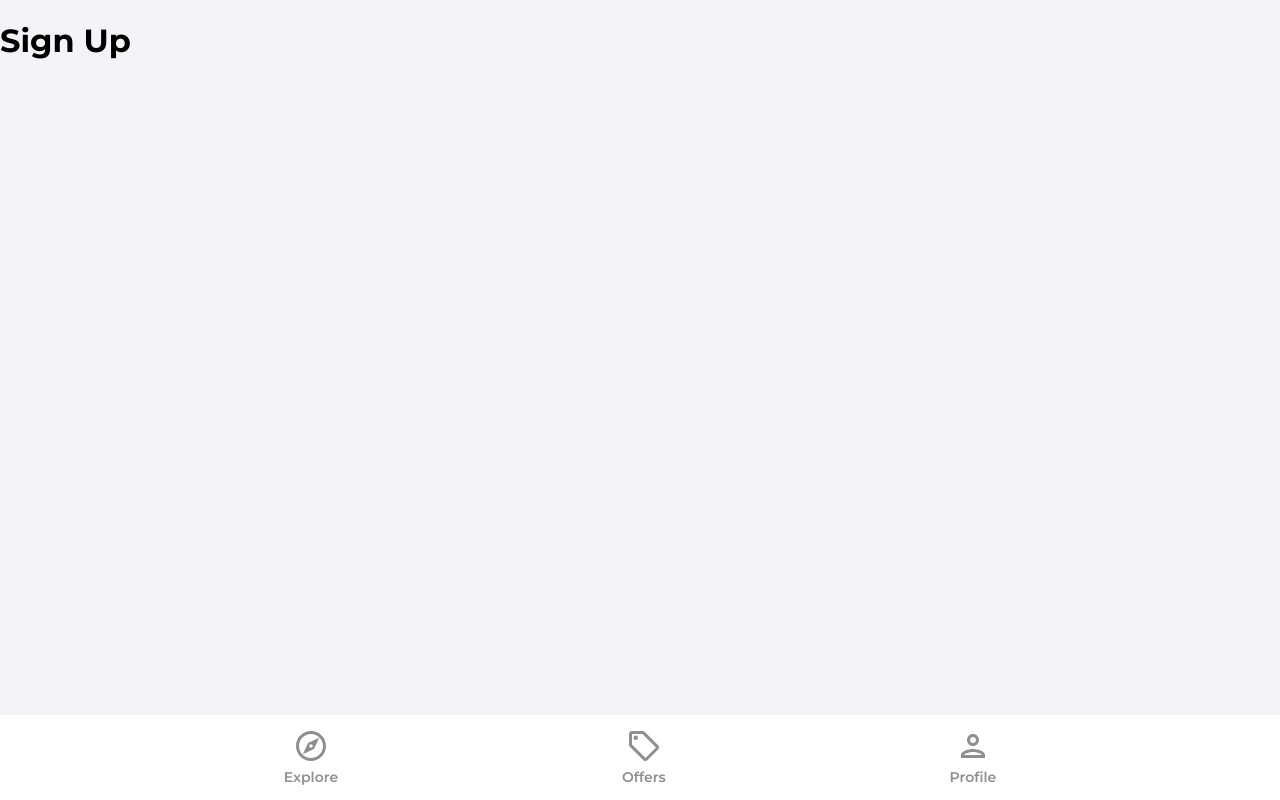
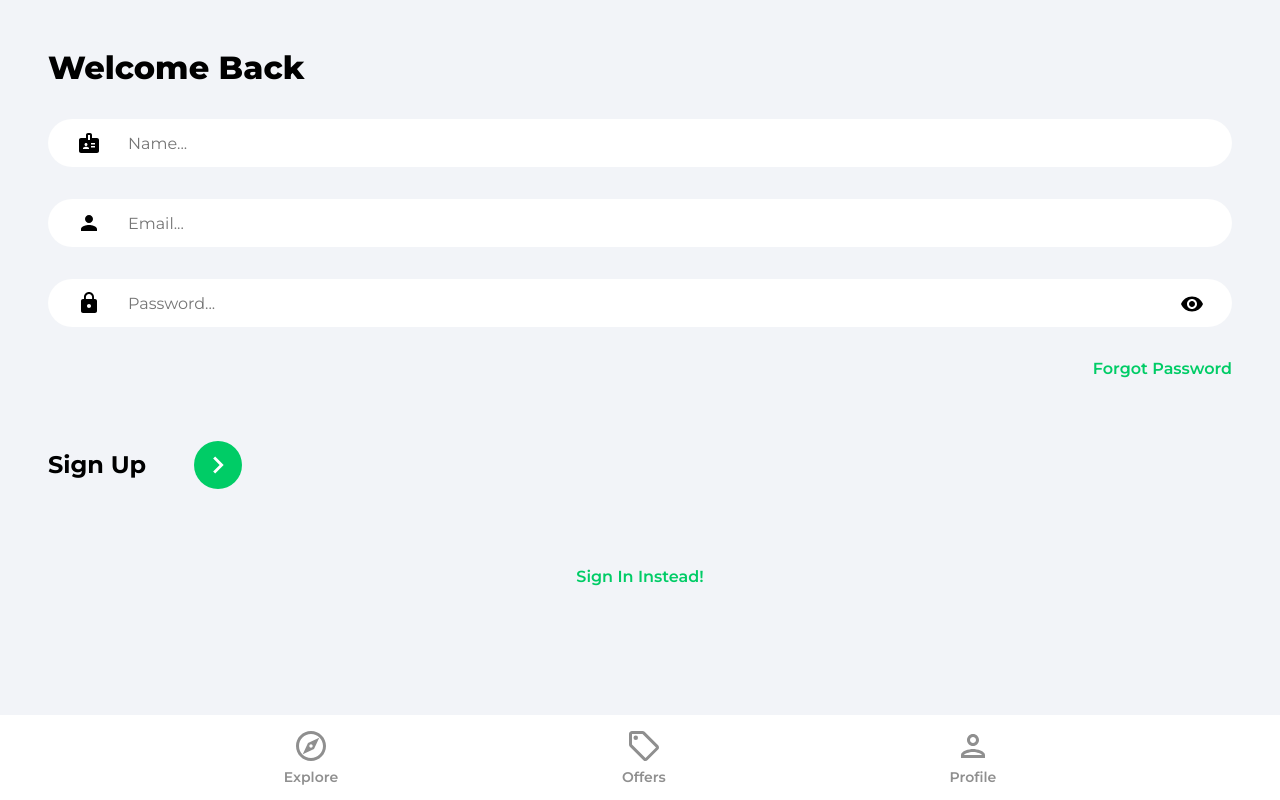
Before and after one commit to ewink1977/housemkt-udemy, a React (Create React App) app: page /sign-up in a window 1280 px wide. Built offline with nearby package versions, Linux system fonts and the light colour scheme.

Commit message:
Lesson 84 complete - Created sign up and sign in forms.

```diff
--- a/src/pages/SignIn.jsx
+++ b/src/pages/SignIn.jsx
@@ -1,9 +1,82 @@
-import React from 'react'
+import { useState } from 'react'
+import { Link, useNavigate } from 'react-router-dom'
+import { ReactComponent as ArrowRightIcon } from '../assets/svg/keyboardArrowRightIcon.svg'
+import visibilityIcon from '../assets/svg/visibilityIcon.svg'
 
 function SignIn() {
+	const [showPassword, setShowPassword] = useState(false)
+	const [formData, setFormData] = useState({
+		email: '',
+		password: '',
+	})
+	const { email, password } = formData
+
+	const navigate = useNavigate
+
+	const onChange = (e) => {
+		setFormData((prevState) => ({
+			...prevState,
+			[e.target.id]: e.target.value,
+		}))
+	}
+
 	return (
 		<>
-			<h1>Sign In</h1>
+			<div className='pageContainer'>
+				<header>
+					<p className='pageHeader'>Welcome Back</p>
+				</header>
+				<main>
+					<form>
+						<input
+							type='email'
+							className='emailInput'
+							placeholder='Email...'
+							id='email'
+							value={email}
+							onChange={onChange}
+						/>
+						<div className='passwordInputDiv'>
+							<input
+								type={showPassword ? 'text' : 'password'}
+								className='passwordInput'
+								placeholder='Password...'
+								id='password'
+								value={password}
+								onChange={onChange}
+							/>
+							<img
+								src={visibilityIcon}
+								alt='Show Password'
+								className='showPassword'
+								onClick={() =>
+									setShowPassword((prevState) => !prevState)
+								}
+							/>
+						</div>
+						<Link
+							to='/forgot-password'
+							className='forgotPasswordLink'>
+							Forgot Password
+						</Link>
+
+						<div className='signInBar'>
+							<p className='signInText'>Sign In</p>
+							<button className='signInButton'>
+								<ArrowRightIcon
+									fill='#ffffff'
+									width='34px'
+									height='34px'
+								/>
+							</button>
+						</div>
+					</form>
+					{/* Google OAuth Component */}
+					<Link to='/sign-up' className='registerLink'>
+						Sign Up Instead!
+					</Link>
+				</main>
+			</div>
 		</>
 	)
 }
--- a/src/pages/SignUp.jsx
+++ b/src/pages/SignUp.jsx
@@ -1,9 +1,91 @@
-import React from 'react'
+import { useState } from 'react'
+import { Link, useNavigate } from 'react-router-dom'
+import { ReactComponent as ArrowRightIcon } from '../assets/svg/keyboardArrowRightIcon.svg'
+import visibilityIcon from '../assets/svg/visibilityIcon.svg'
 
 function SignUp() {
+	const [showPassword, setShowPassword] = useState(false)
+	const [formData, setFormData] = useState({
+		name: '',
+		email: '',
+		password: '',
+	})
+	const { email, password, name } = formData
+
+	const navigate = useNavigate
+
+	const onChange = (e) => {
+		setFormData((prevState) => ({
+			...prevState,
+			[e.target.id]: e.target.value,
+		}))
+	}
+
 	return (
 		<>
-			<h1>Sign Up</h1>
+			<div className='pageContainer'>
+				<header>
+					<p className='pageHeader'>Welcome Back</p>
+				</header>
+				<main>
+					<form>
+						<input
+							type='text'
+							className='nameInput'
+							placeholder='Name...'
+							id='name'
+							value={name}
+							onChange={onChange}
+						/>
+						<input
+							type='email'
+							className='emailInput'
+							placeholder='Email...'
+							id='email'
+							value={email}
+							onChange={onChange}
+						/>
+						<div className='passwordInputDiv'>
+							<input
+								type={showPassword ? 'text' : 'password'}
+								className='passwordInput'
+								placeholder='Password...'
+								id='password'
+								value={password}
+								onChange={onChange}
+							/>
+							<img
+								src={visibilityIcon}
+								alt='Show Password'
+								className='showPassword'
+								onClick={() =>
+									setShowPassword((prevState) => !prevState)
+								}
+							/>
+						</div>
+						<Link
+							to='/forgot-password'
+							className='forgotPasswordLink'>
+							Forgot Password
+						</Link>
+
+						<div className='signUpBar'>
+							<p className='signUpText'>Sign Up</p>
+							<button className='signUpButton'>
+								<ArrowRightIcon
+									fill='#ffffff'
+									width='34px'
+									height='34px'
+								/>
+							</button>
+						</div>
+					</form>
+					{/* Google OAuth Component */}
+					<Link to='/sign-in' className='registerLink'>
+						Sign In Instead!
+					</Link>
+				</main>
+			</div>
 		</>
 	)
 }
```
